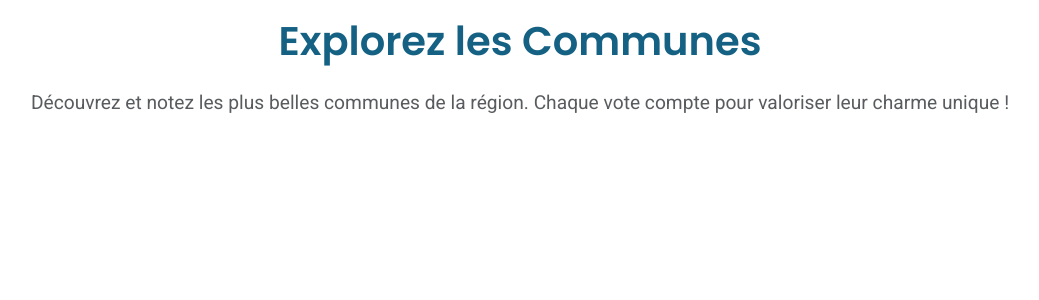
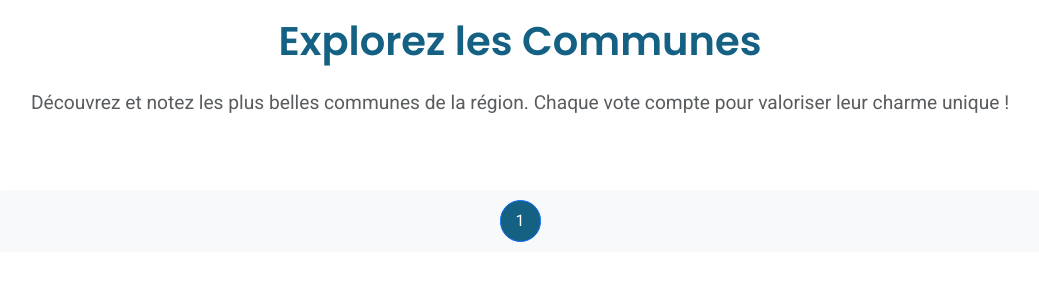
Before and after one commit to Marcel1902/orangevote, a Django app: page /communes/ in a window 1280 px wide. Shown: the part 135-435 px from the top of the page, without its empty margins (120-1159 px from the left). Run offline with Django 5.2, Linux system fonts and the light colour scheme; the visitor is signed in with stand-in values (Sample User, id 1); data that the repository does not hold is empty.

Commit message:
pagination dans la liste des communes

```diff
--- a/vote/templates/vote/liste_communes.html
+++ b/vote/templates/vote/liste_communes.html
@@ -12,7 +12,7 @@
 
     <!-- Cartes des communes -->
     <div class="row">
-        {% for commune in communes %}
+        {% for commune in page_obj %}
         <div class="col-md-4 my-3 d-flex align-items-stretch">
             <div class="card shadow-lg border-0 rounded-4 overflow-hidden" style="transition: transform 0.3s ease;">
                 <!-- Image de la commune -->
@@ -57,6 +57,50 @@
         </div>
         {% endfor %}
     </div>
+    <!-- Pagination -->
+<div class="pagination-container mt-4">
+    <ul class="pagination justify-content-center">
+        {% if page_obj.has_previous %}
+            <li class="page-item">
+                <a class="page-link" href="?page=1" aria-label="Première">
+                    <span aria-hidden="true">&laquo;</span>
+                </a>
+            </li>
+            <li class="page-item">
+                <a class="page-link" href="?page={{ page_obj.previous_page_number }}" aria-label="Précédent">
+                    <span aria-hidden="true">&lt;</span>
+                </a>
+            </li>
+        {% endif %}
+
+        <!-- Pages numérotées -->
+        {% for num in page_obj.paginator.page_range %}
+            {% if page_obj.number == num %}
+                <li class="page-item active" aria-current="page">
+                    <span class="page-link">{{ num }}</span>
+                </li>
+            {% else %}
+                <li class="page-item">
+                    <a class="page-link" href="?page={{ num }}">{{ num }}</a>
+                </li>
+            {% endif %}
+        {% endfor %}
+
+        {% if page_obj.has_next %}
+            <li class="page-item">
+                <a class="page-link" href="?page={{ page_obj.next_page_number }}" aria-label="Suivant">
+                    <span aria-hidden="true">&gt;</span>
+                </a>
+            </li>
+            <li class="page-item">
+                <a class="page-link" href="?page={{ page_obj.paginator.num_pages }}" aria-label="Dernière">
+                    <span aria-hidden="true">&raquo;</span>
+                </a>
+            </li>
+        {% endif %}
+    </ul>
+</div>
+
 </div>
 
 <!-- Animation au survol des cartes -->
@@ -79,5 +123,36 @@
     .badge {
         color: white;
     }
+
+    .pagination-container {
+    margin-top: 20px;
+    font-size: 1rem;
+}
+
+.pagination {
+    border-radius: 30px;
+    background-color: #f8f9fa;
+    padding: 10px 0;
+}
+
+.pagination .page-item .page-link {
+    border-radius: 50px;
+    padding: 8px 15px;
+    transition: background-color 0.3s ease;
+}
+
+.pagination .page-item.active .page-link {
+    background-color: #156183;
+    color: #fff;
+}
+
+.pagination .page-item:hover .page-link {
+    background-color: #fab734;
+    color: #fff;
+}
+
+.pagination .page-item.disabled .page-link {
+    color: #ccc;
+}
 </style>
 {% endblock %}
--- a/vote/views.py
+++ b/vote/views.py
@@ -33,7 +33,10 @@ def deconnexion(request):
 @login_required
 def commune(request):
     communes = Commune.objects.all()
-    return render(request, 'vote/liste_communes.html', {'communes':communes})
+    paginator = Paginator(communes, 6)
+    page_number = request.GET.get('page')  # Récupérer la page actuelle
+    page_obj = paginator.get_page(page_number)
+    return render(request, 'vote/liste_communes.html', {'communes':communes, 'page_obj': page_obj})
 
 
 
```
